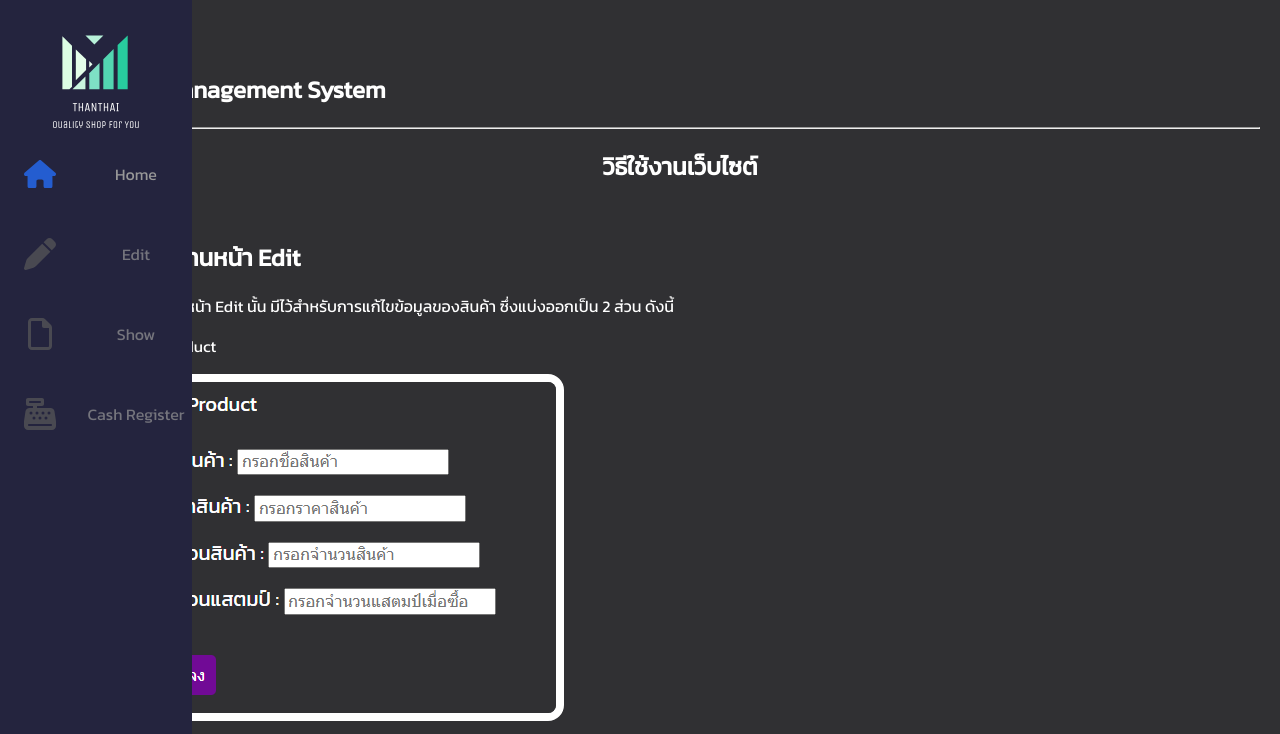
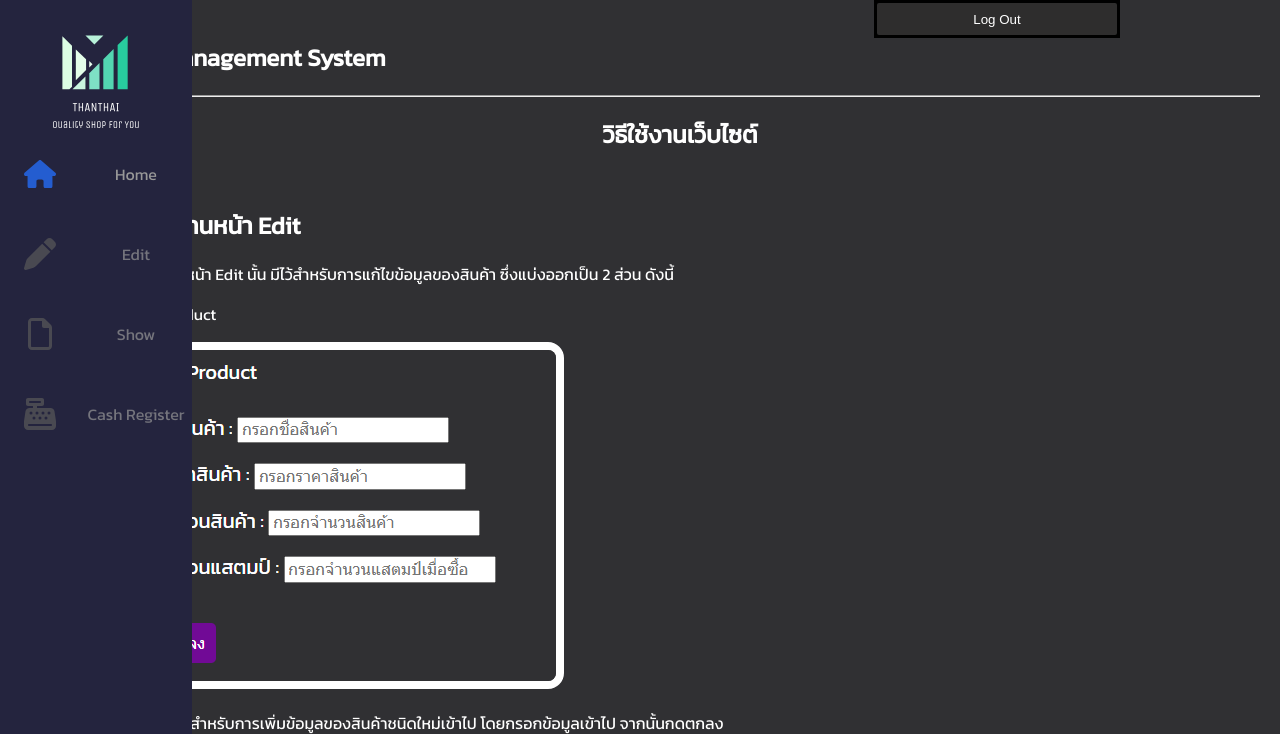
Before and after one commit to ArktikAZ/Store_database, a PHP site: page /index.php in a window 1280 px wide; the page is wider, and only the part inside the window is pictured. Shown: the top 734 px of that part. Run offline with PHP 8.4, Linux system fonts and the light colour scheme; a user stored in the database is signed in.

Commit message:
Add files via upload

```diff
--- a/src/style.css
+++ b/src/style.css
@@ -70,6 +70,18 @@
     filter: grayscale(0%) opacity(1);
 }
 
+.drop-down{
+    position: fixed;
+    background-color: black;
+    padding: 3px;
+}
+
+.drop-button{
+    background-color: rgb(46, 45, 45);
+    border-radius: 2px;
+    display:inline-block;
+}
+
 @media only screen and (min-width: 1000px){
     .sidebar{
         top:0;
@@ -99,6 +111,15 @@
     .sidebar:hover .nav-link{
         grid-template-columns: 5rem auto;
     }
+    .drop-down{
+        top:0;
+        right: 10rem;
+        width: 15rem;
+        height: 2rem;
+    }
+    .drop-button{
+        width: 15rem;
+    }
 }
 
 @media only screen and (max-width: 1000px){
@@ -126,7 +147,16 @@
         justify-content: center;
     }
     #Text{
-        display: none;
+        display:none
+    }
+    .drop-down{
+        top:10rem;
+        right: 0;
+        width: 2rem;
+        height: 15rem;
+    }
+    .drop-button{
+        height: 15rem;
     }
 }
 /*CSS for real content*/
```
